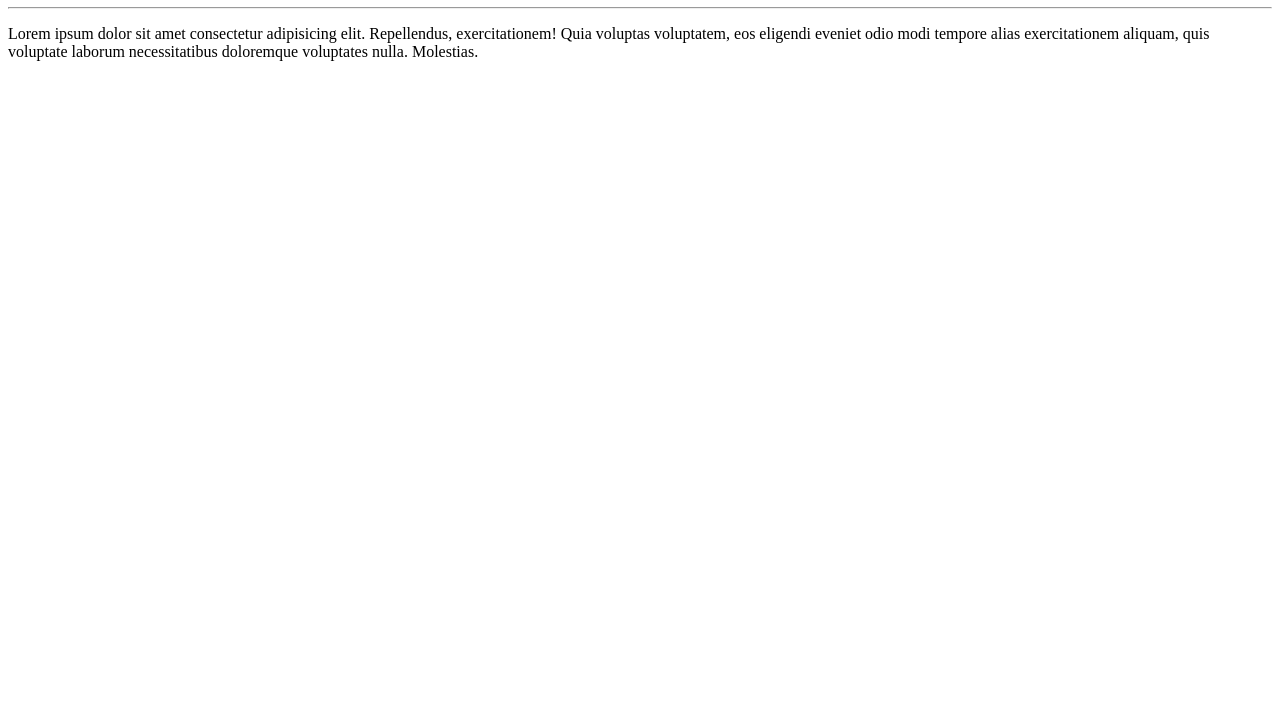
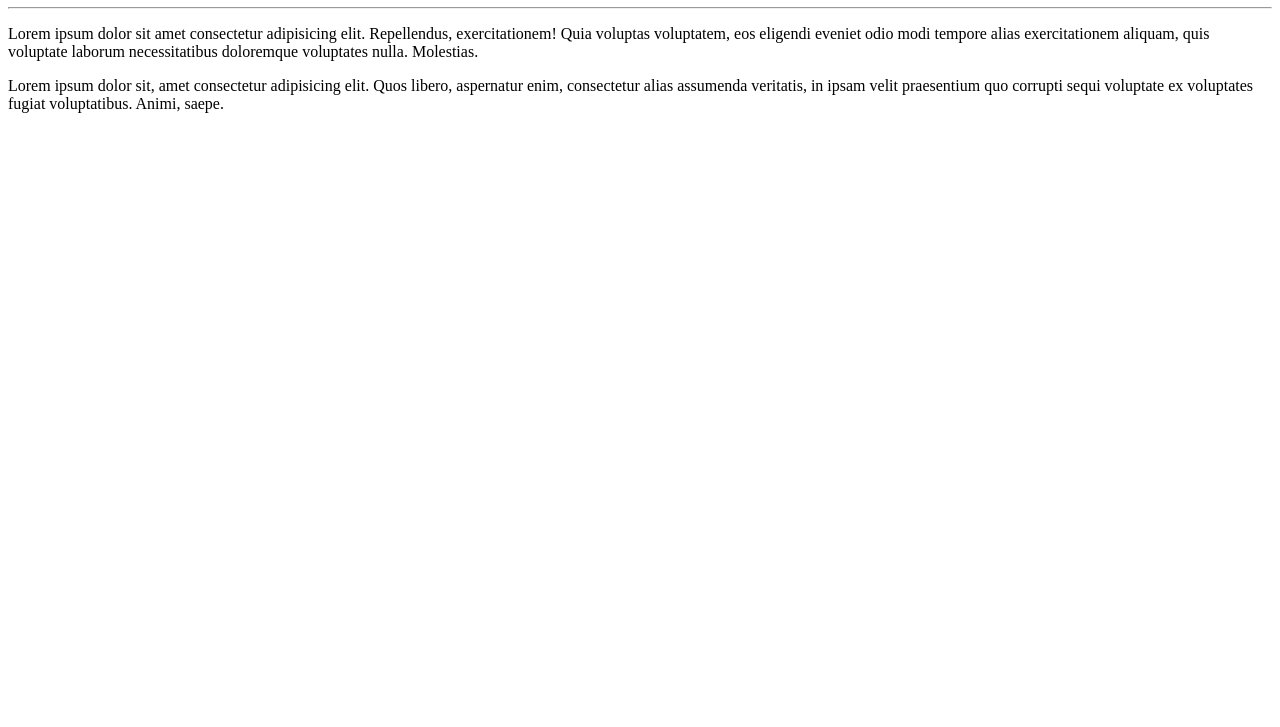
Before and after one commit to estrelagabriela/Ola-Mundo, a plain HTML site: page site-exemplo/index.html in a window 1280 px wide. Shown: the part 73-800 px from the top of the page. Drawn offline with Linux system fonts and the light colour scheme.

Commit message:
Adicionei um parágrafo

```diff
--- a/site-exemplo/index.html
+++ b/site-exemplo/index.html
@@ -9,5 +9,6 @@
     <h1>Olá, Mundo</h1>
     <hr>
     <p>Lorem ipsum dolor sit amet consectetur adipisicing elit. Repellendus, exercitationem! Quia voluptas voluptatem, eos eligendi eveniet odio modi tempore alias exercitationem aliquam, quis voluptate laborum necessitatibus doloremque voluptates nulla. Molestias.</p>
+    <p>Lorem ipsum dolor sit, amet consectetur adipisicing elit. Quos libero, aspernatur enim, consectetur alias assumenda veritatis, in ipsam velit praesentium quo corrupti sequi voluptate ex voluptates fugiat voluptatibus. Animi, saepe.</p>
 </body>
 </html>
```
